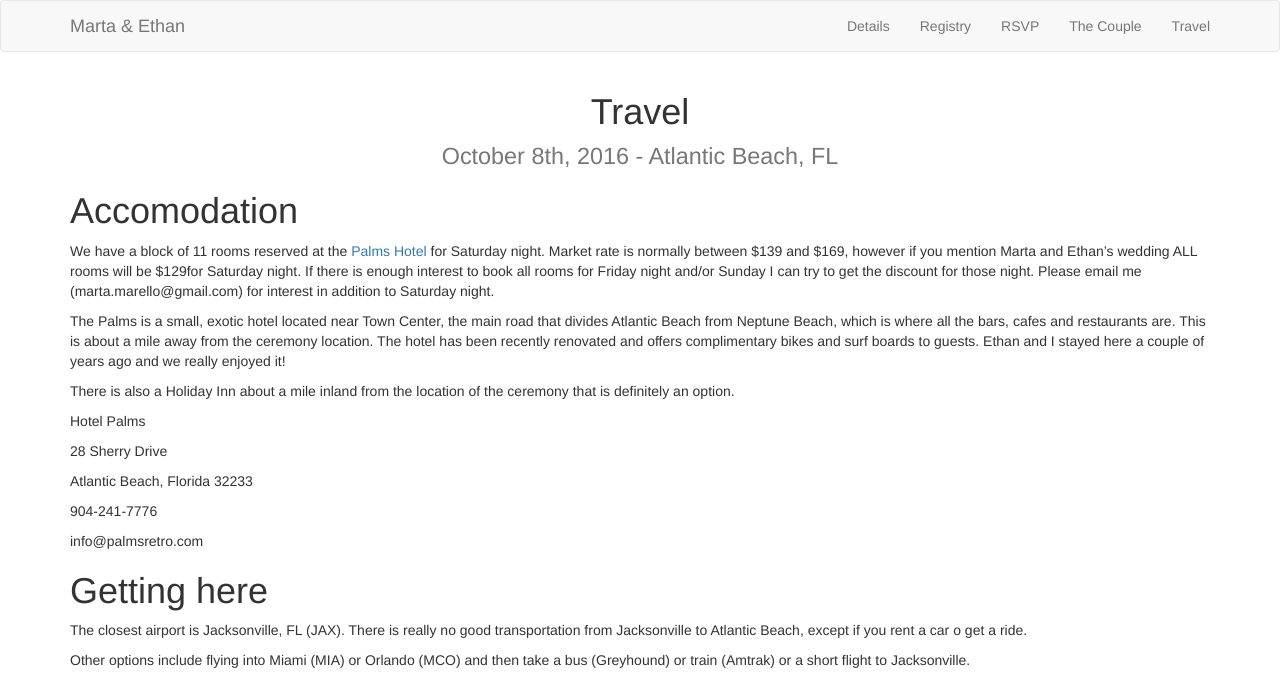
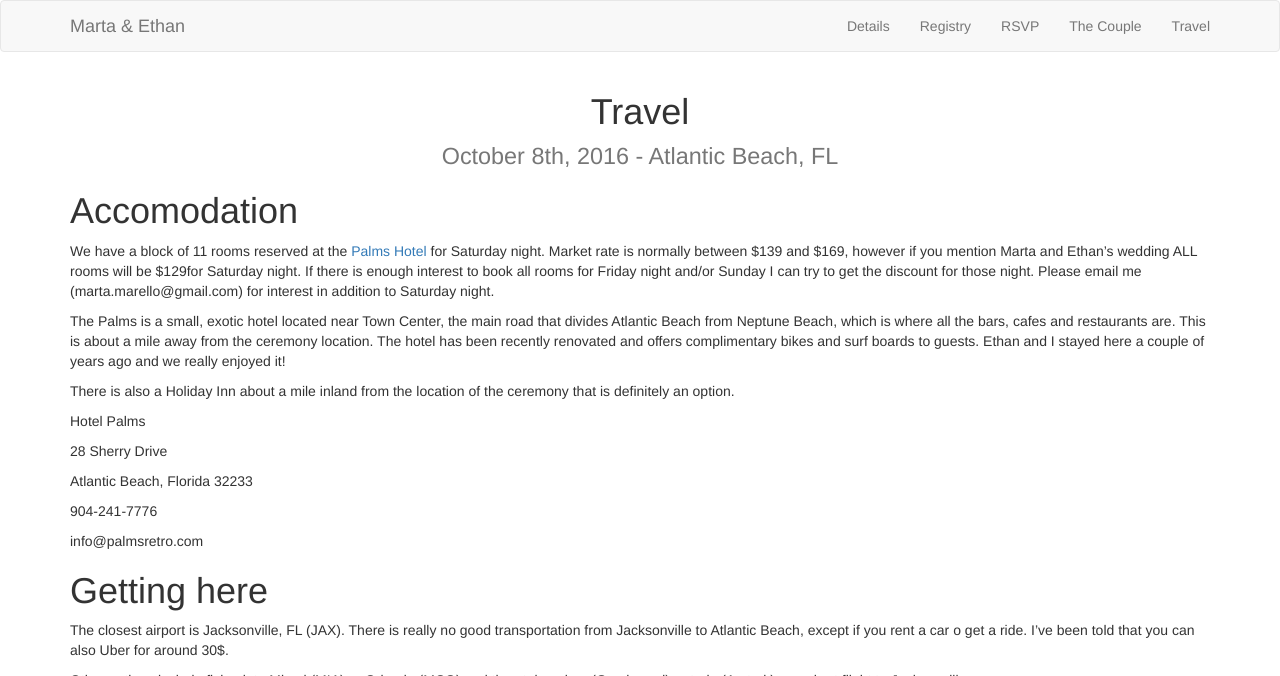
Before and after one commit to esoergel/wedding-site, a Jekyll site: the page built from travel.md, in a window 1280 px wide, cut to the strip 0-676 px from the top of the page. Built offline with Jekyll 4.4.1, drawn with Linux system fonts in a browser that asks for light colours.

Commit message:
Update travel.md

```diff
--- a/travel.md
+++ b/travel.md
@@ -27,7 +27,7 @@ info@palmsretro.com
 
 # Getting here
 
-The closest airport is Jacksonville, FL (JAX). There is really no good transportation from Jacksonville to Atlantic Beach, except if you rent a car o get a ride.
+The closest airport is Jacksonville, FL (JAX). There is really no good transportation from Jacksonville to Atlantic Beach, except if you rent a car o get a ride. I've been told that you can also Uber for around 30$.
 
 Other options include flying into Miami (MIA) or Orlando (MCO) and then take a bus (Greyhound) or train (Amtrak) or a short flight to Jacksonville.
 
```
